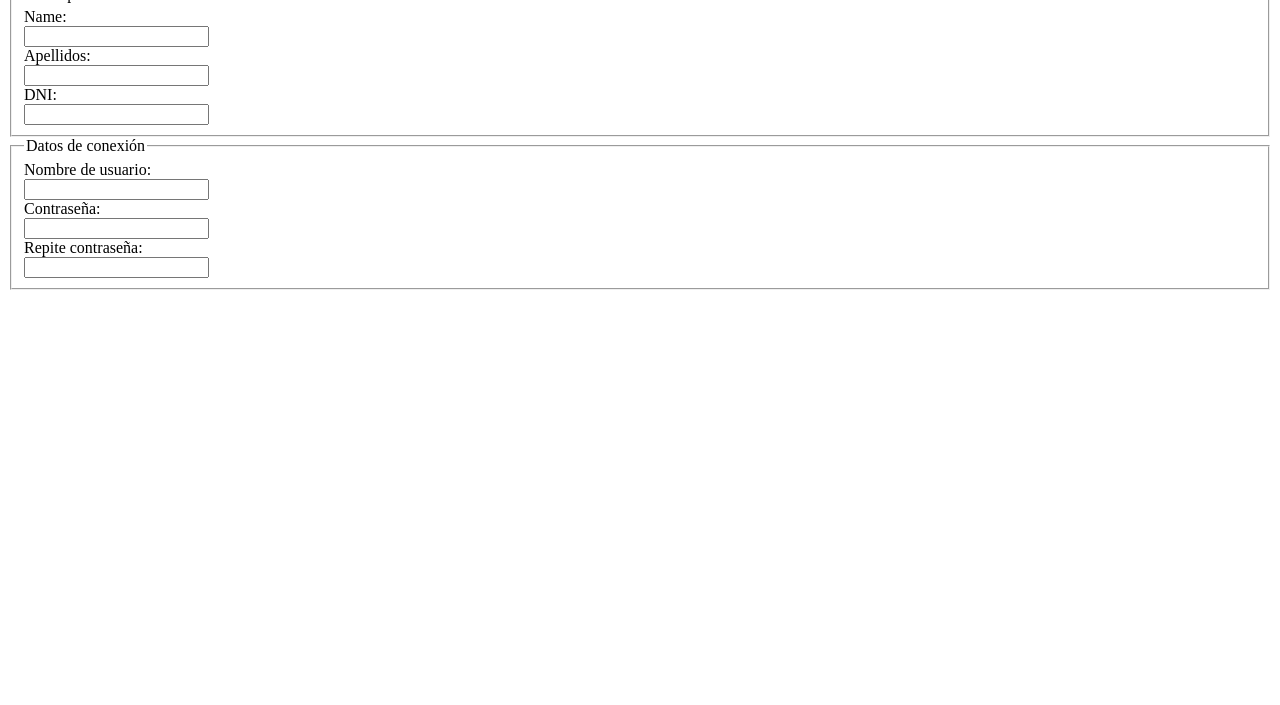
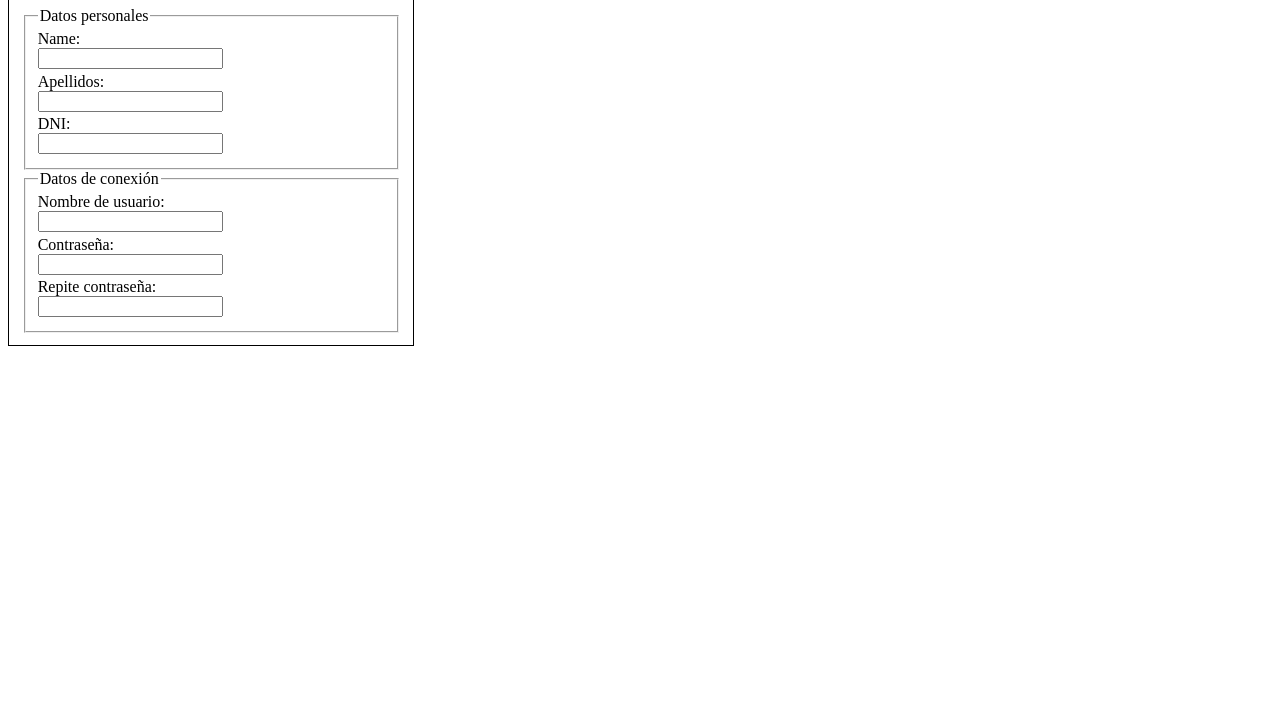
Before and after one commit to Rodolfofyto/html_9, a plain HTML site: page indexB.html in a window 1280 px wide. Shown: the part 95-800 px from the top of the page. Drawn offline with Linux system fonts and the light colour scheme.

Commit message:
Css Main eliminados los espacios y form

```diff
--- a/facebook.css
+++ b/facebook.css
@@ -11,6 +11,8 @@ main {
     background-image: url(cover.png);
     background-image: linear-gradient(to bottom, #ffffff, rgba(204, 213, 230, 255));
     width: 40%;
+    font-family: Verdana, Geneva, Tahoma, sans-serif;
+    letter-spacing: -1.5px;
 }
 
 h1 {
@@ -21,8 +23,6 @@ p {
     font-size: 2vw;
     margin-bottom: 4%;
 }
-
-form {}
 
 label {
     margin-bottom: 2%;
@@ -38,7 +38,7 @@ input {
     padding: 1% 1% 1% 0.5%;
     display: inline-block;
     min-width: 230px;
-    border-color: #d8d1d1;
+    border: solid 2px #c6c5c5;
 }
 
 select {
@@ -46,7 +46,7 @@ select {
     padding-bottom: 1%;
     padding-top: 1%;
     display: inline-block;
-    border-color: #b9b5b5;
+    border: solid 2px #c6c5c5;
 }
 
 button {
--- a/indexB.html
+++ b/indexB.html
@@ -5,12 +5,22 @@
     <meta charset="UTF-8">
     <meta http-equiv="X-UA-Compatible" content="IE=edge">
     <meta name="viewport" content="width=device-width, initial-scale=1.0">
-    <title>Ejemplo B</title>
+    <title>Formulario_1_B</title>
+    <style>
+        form{
+            width: 30%;
+            border: solid 1px black;
+            padding: 1%;
+        }
+        input{
+            margin-bottom: 1%;
+        }
+    </style>
 </head>
 
 <body>
-    <h1>Formulario estructurado</h1>
     <form action="">
+        <h1>Formulario estructurado</h1>
         <fieldset>
             <legend>Datos personales</legend>
             <label>Name:</label>
```
Also changed, not shown: index.html (+12 -2 lines).
